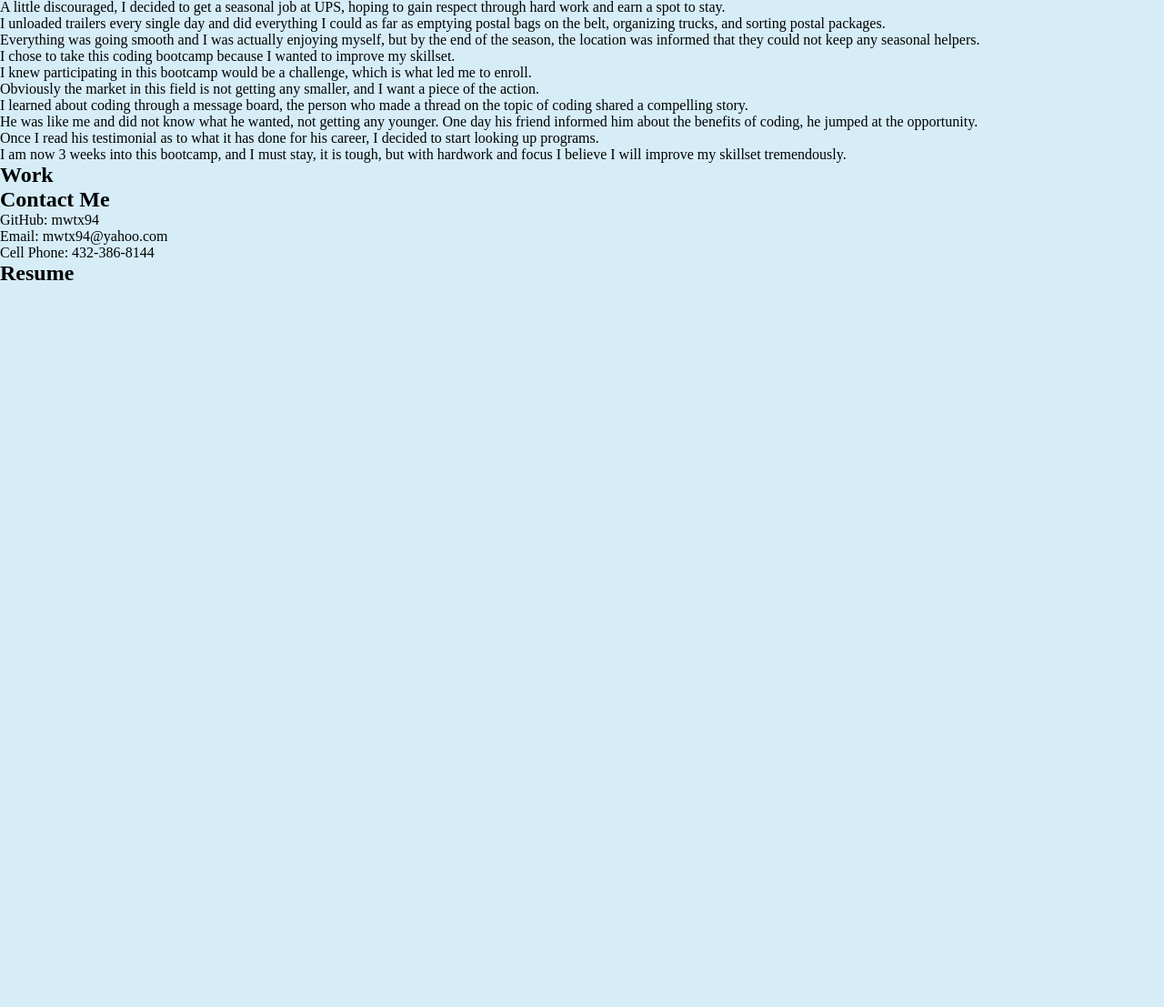
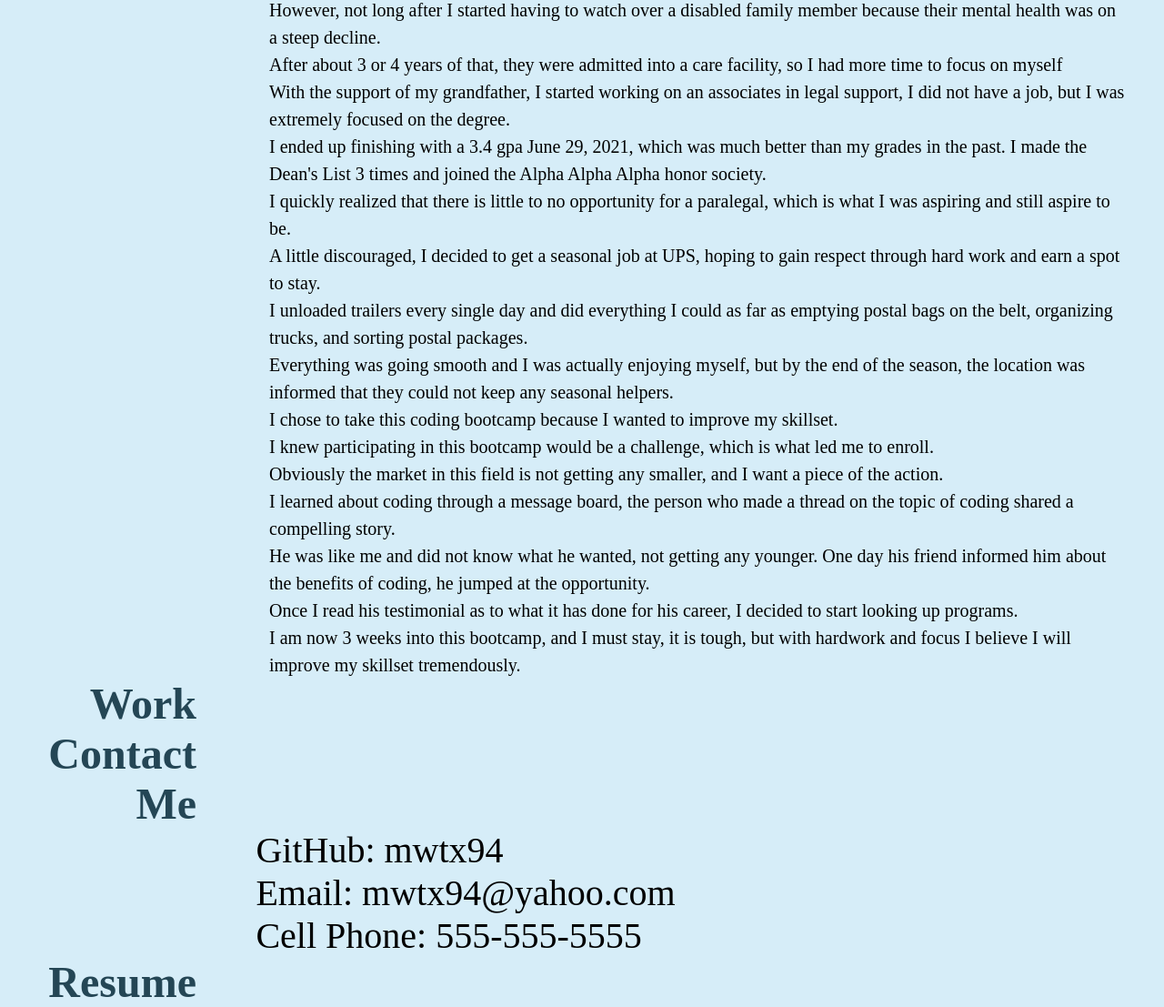
Before and after one commit to mwtx94/Challenge-2, a plain HTML site: page index.html in a window 1280 px wide. Shown: the part 740-1847 px from the top of the page at 91% size. Before the commit the page ends 1054 px from the top, so only its background shows below. Drawn offline with Linux system fonts and the light colour scheme.

Commit message:
made the about me and contact me sections look somewhat better

```diff
--- a/assets/css/style.css
+++ b/assets/css/style.css
@@ -75,39 +75,46 @@ a {
 .hero .quote #quote-text {
     font-size: 37px;
 
-/* content area */
-.content {
+/* title class styling */
+
+} .title {
     text-align: right;
+    padding-right: 40px;
+    min-width: 20%;
+    max-width: 20%;
+    min-height: 100%;
 }
 
-/* image sizing etc. */
-.about-me img {
-    height: 200px;
-    width: 200px;
+.title h2 {
+    font-size: 48px;
+    color: rgb(36, 70, 85);
 }
 
-.about-me h2, .work h2, .contact-me h2, .resume h2 {
-    float: left;
+/* about me section styling */
+
+.about-me {
+    display: flex;
+    justify-content: space-between;
+    align-items: stretch;
+    padding-top: 30px;
 }
 
-.header2 {
-    margin: 50px auto;
-    padding-bottom: 50px;
+.about-me p {
+    font-size: 20px;
+    padding: 0 40px;
+    line-height: 1.5;
+    width: 100%;
+}
+
+/* contact me section */
+
+.contact-content {
     width: 80%;
-    border-bottom: 1px solid #3e6266;
     display: flex;
-    flex-wrap: wrap;
+    justify-content: center;
     align-items: center;
-    justify-content: space-between;
-  }
+}
 
-.p-text {
-    flex: 12;
-  }
-
-.header2info {
-    display: flex;
-    flex-wrap: wrap;
-    align-items: center;
-    flex: 2 70%
-  }
+.contact-methods {
+    font-size: 40px;
+}
--- a/index.html
+++ b/index.html
@@ -9,6 +9,8 @@
 </head>
 
 <body>
+
+  <!-- navigation bar area !-->
 
   <section class="header">
       <h1>Michael Houston</h1>
@@ -30,7 +32,9 @@
       </nav>
     </section>
 
-  <section class="hero">
+    <!-- hero section quote and avi pic -->
+
+    <section class="hero">
     <div>
       <img src="./assets/images/PortfolioPic.jpg" alt="recent photo" class="hero-img" />
     </div>
@@ -44,11 +48,11 @@
     </div>
   </section>
 
-    <div class="header2">
-     <article id="about-me" class="about-me">
-      <h2>About Me</h2>
-       <div class="header2info">
-          <div class="p-text">
+  <!-- about me section !-->
+
+  <section id="about-me" class="about-me">
+      <div class="title"><h2>About Me</h2></div>
+          <div>
             <p>
               My name is Michael Houston and I am from Far West Texas.</br>
               I have been out here most of my life residing in a small college town named Alpine.</br>
@@ -78,42 +82,30 @@
               I am now 3 weeks into this bootcamp, and I must stay, it is tough, but with hardwork and focus I believe I will improve my skillset tremendously.</br>
             </p>
           </div>
-       </div>
-      </article>
-    </div>
+  </section>
 
-    <div class="header2">
-     <article id="work" class="work">
-      <h2>Work</h2>
-       <div class="header2info">
-       </div>
-     </article>
-    </div>
 
-    <div class="header2">
-     <article id="contact-me" class="contact-me">
-      <h2>Contact Me</h2>
-       <div class="header2info">
-         <div class="p-text">
+  <section id="work" class="work">
+    <div class="title"><h2>Work</h2></div>
+  </section>
+
+
+  <section id="contact-me" class="contact-me">
+    <div class="title"><h2>Contact Me</h2></div>
+     <div class="contact-content">
+       <div class="contact-methods">
           <p>
             GitHub: mwtx94 </br>
             Email: mwtx94@yahoo.com</br>
-            Cell Phone: 432-386-8144</br>
+            Cell Phone: 555-555-5555</br>
           </p>
-         </div>
        </div>
-      </article>
-    </div>
+     </div>
+  </section>
 
-    <div class="header2">
-     <article id="resume" class="resume">
-      <h2>Resume</h2>
-       <div class="header2info">
-         <div class="p-text">
-         </div>
-       </div>
-     </article>
-    </div>
+  <section id="resume" class="resume">
+    <div class="title"><h2>Resume</h2></div>
+  </section>
 
 </body>
 </html>
```
